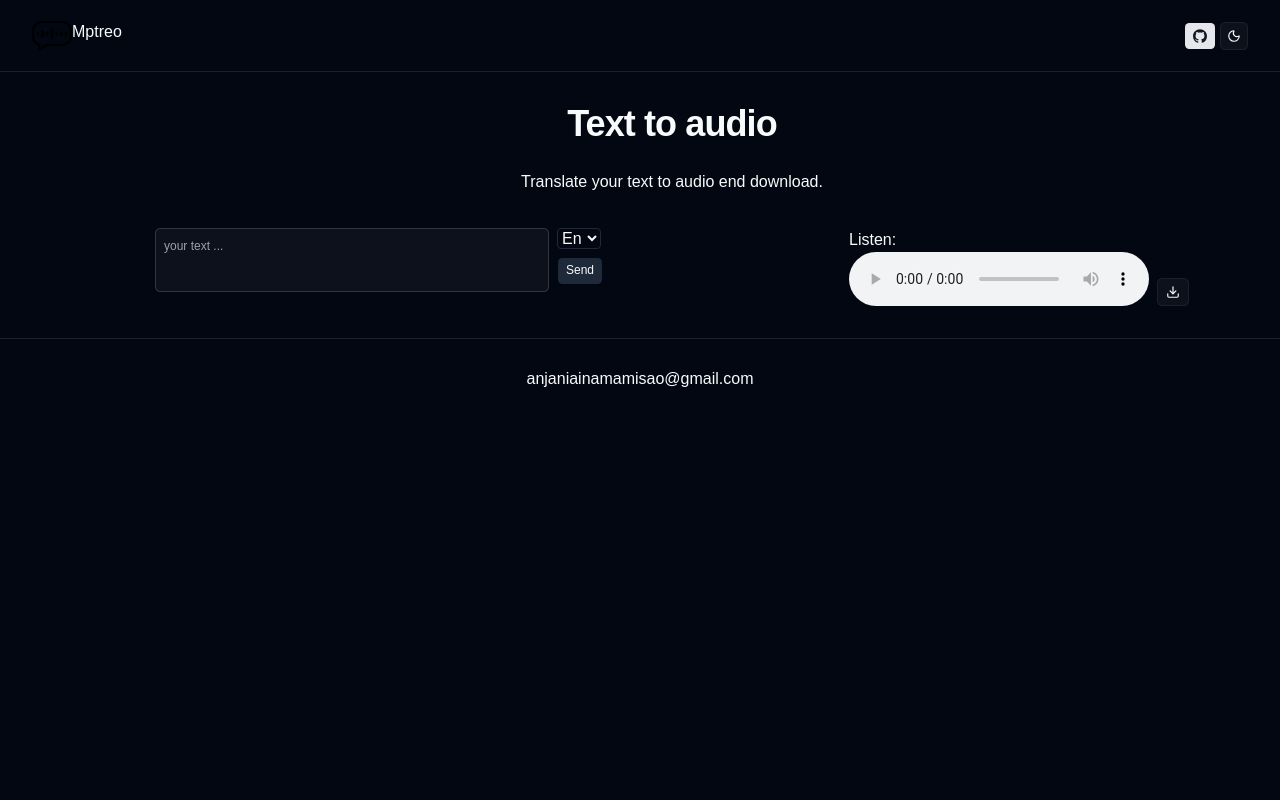
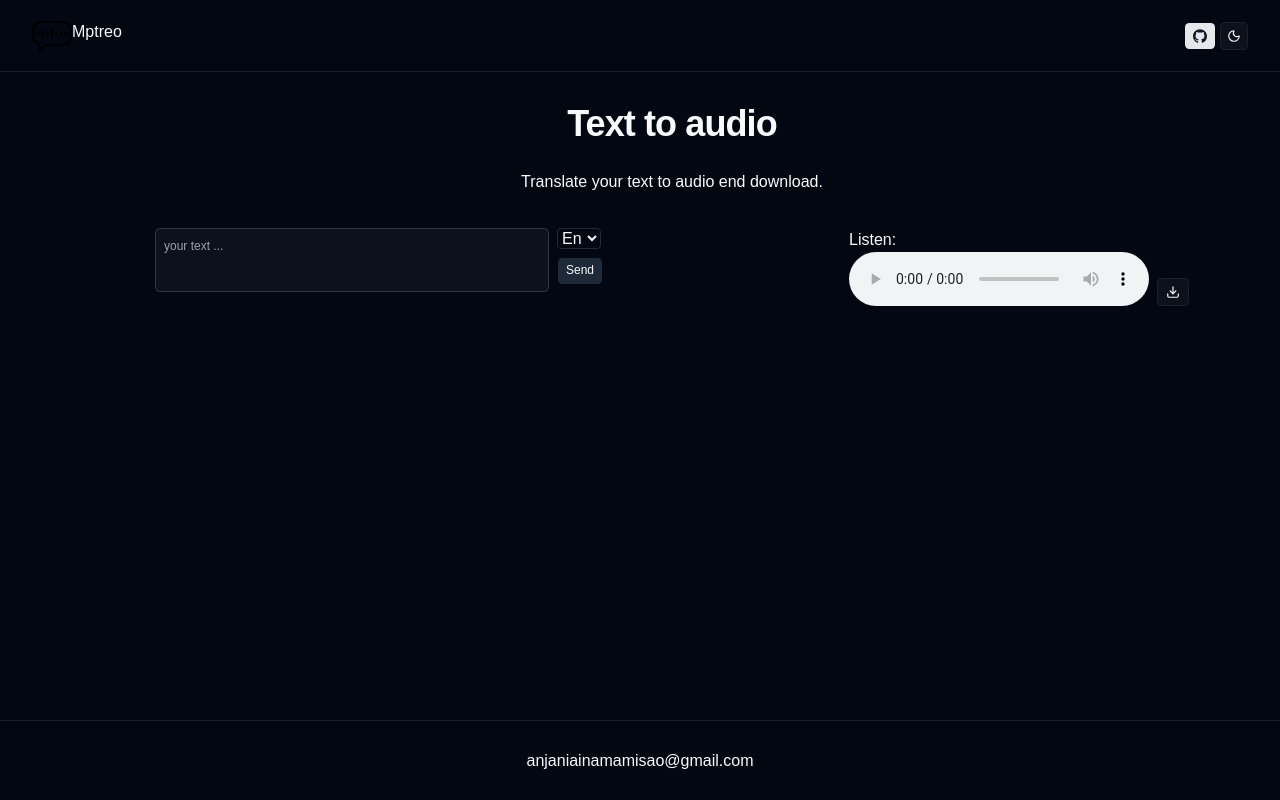
Before and after one commit to 97mams/generateAudio, a React (Vite) app in the folder frontend/: page / in a window 1280 px wide. Shown: the top 800 px of the page. Built offline with nearby package versions, Linux system fonts and the light colour scheme.

Commit message:
fix: position

```diff
--- a/frontend/src/components/footer.tsx
+++ b/frontend/src/components/footer.tsx
@@ -1,6 +1,6 @@
 export function Footer() {
   return (
-    <div className="w-full h-20 border-t border-t-2-accent bg-background flex items-center justify-center">
+    <div className="w-full h-20 fixed bottom-0 border-t border-t-2-accent bg-background flex items-center justify-center">
       anjaniainamamisao@gmail.com
     </div>
   );
```
